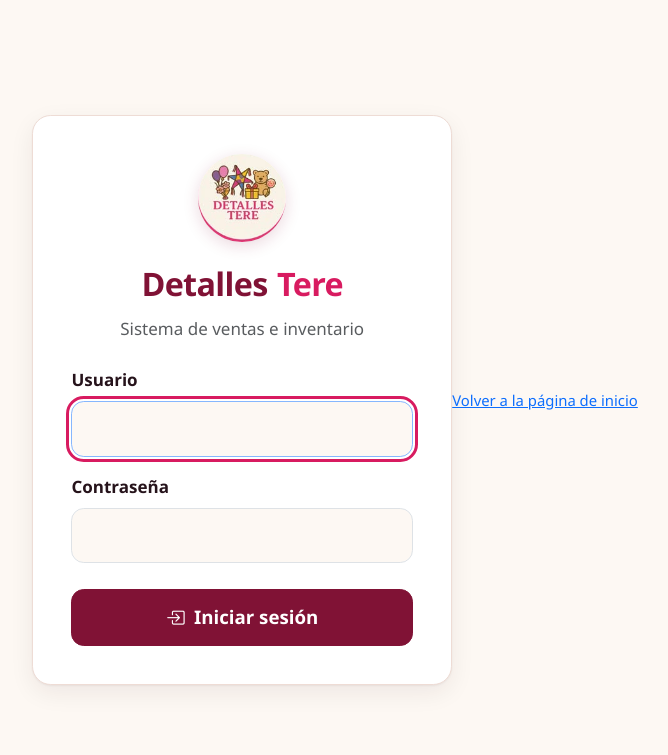
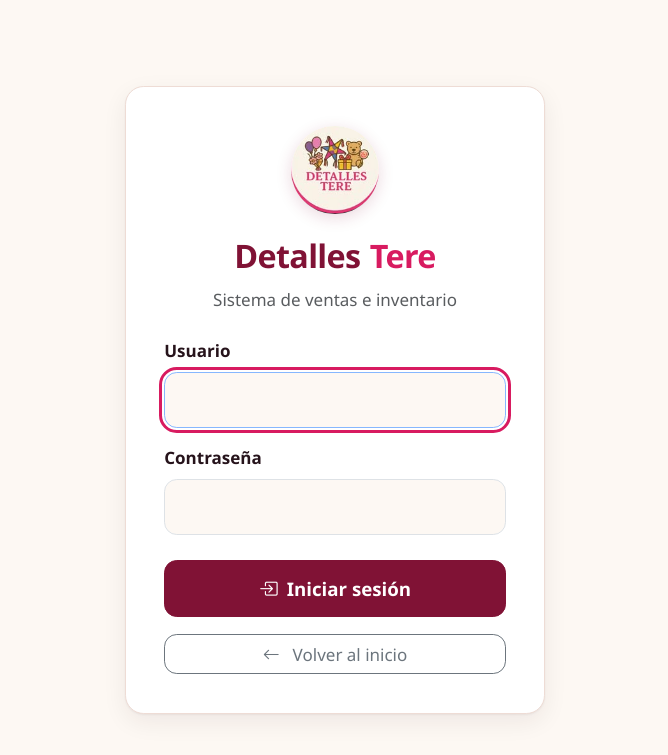
Before and after one commit to Gleizits/detalles-tere-web, a Node server app: page /login in a window 1280 px wide. Shown: the top 755 px of the page, without its empty margins (305-973 px from the left). Run offline with Node 20, Linux system fonts and the light colour scheme; some libraries are stand-ins or nearby versions.

Commit message:
Mejorar boton de volver al inicio en el login

```diff
--- a/src/views/login.ejs
+++ b/src/views/login.ejs
@@ -49,10 +49,10 @@
                 </button>
             </form>
 
+            <a href="<%= url('/') %>" class="btn btn-outline-secondary w-100 mt-3">
+                <i class="bi bi-arrow-left me-2" aria-hidden="true"></i> Volver al inicio
+            </a>
         </div>
-        <p class="text-center mt-3">
-            <a href="<%= url('/') %>" class="small">Volver a la página de inicio</a>
-        </p>
     </div>
 </body>
 </html>
```
